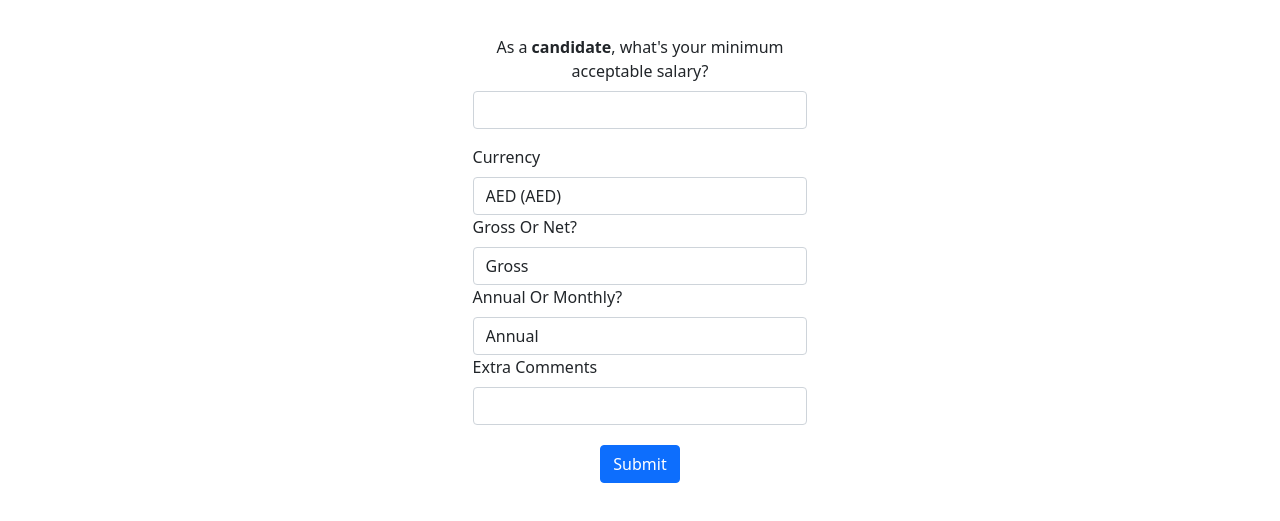
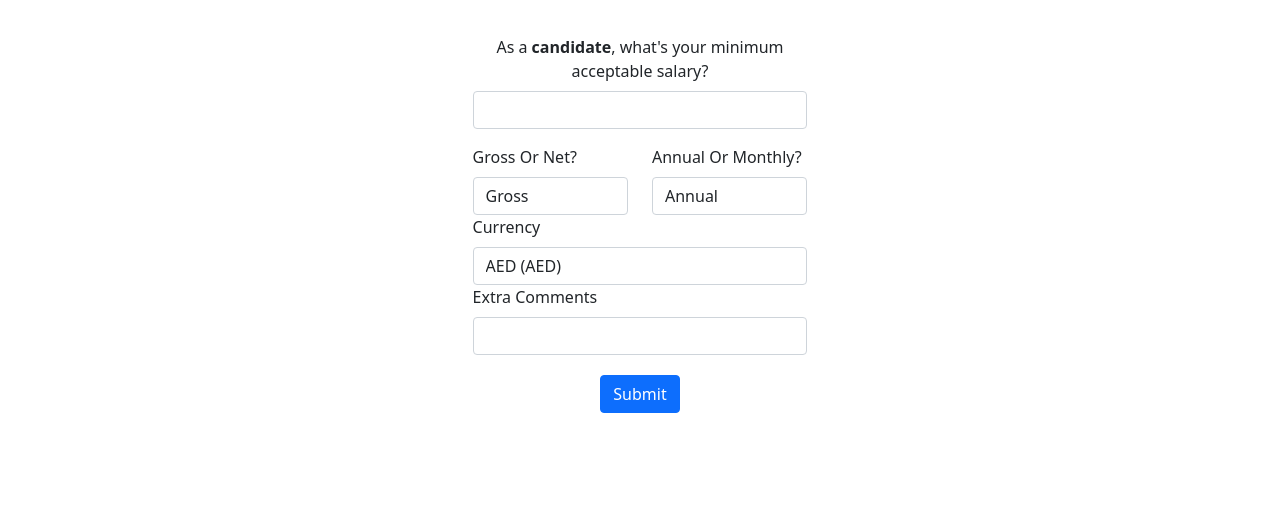
Before and after one commit to LLCampos/salary-standoff-ui, a plain HTML site: page index.html in a window 1280 px wide. Shown: the part 129-650 px from the top of the page. Drawn offline with Linux system fonts and the light colour scheme.

Commit message:
improve form formatting

```diff
--- a/index.html
+++ b/index.html
@@ -44,6 +44,22 @@
                     As a <b>candidate</b>, what's your minimum acceptable salary?
                 </label>
                 <input type="number" class="form-control" id="minSalaryAcceptable" name="minSalaryAcceptable" required>
+            </div>
+            <div class="row">
+                <div class="col">
+                    <label for="grossOrNet" class="form-label">Gross Or Net?</label>
+                    <select class="form-control" id="grossOrNet" name="grossOrNet" required>
+                        <option>Gross</option>
+                        <option>Net</option>
+                    </select>
+                </div>
+                <div class="col">
+                    <label for="annualOrMonthly" class="form-label">Annual Or Monthly?</label>
+                    <select class="form-control" id="annualOrMonthly" name="annualOrMonthly" required>
+                        <option>Annual</option>
+                        <option>Monthly</option>
+                    </select>
+                </div>
             </div>
             <div>
                 <label for="currency" class="form-label">Currency</label>
@@ -167,20 +183,6 @@
                     <option>ZAR (R)</option>
                     <option>ZMK (ZK)</option>
                     <option>ZWL (ZWL$)</option>
-                </select>
-            </div>
-            <div>
-                <label for="grossOrNet" class="form-label">Gross Or Net?</label>
-                <select class="form-control" id="grossOrNet" name="grossOrNet" required>
-                    <option>Gross</option>
-                    <option>Net</option>
-                </select>
-            </div>
-            <div>
-                <label for="annualOrMonthly" class="form-label">Annual Or Monthly?</label>
-                <select class="form-control" id="annualOrMonthly" name="annualOrMonthly" required>
-                    <option>Annual</option>
-                    <option>Monthly</option>
                 </select>
             </div>
             <div>
```
